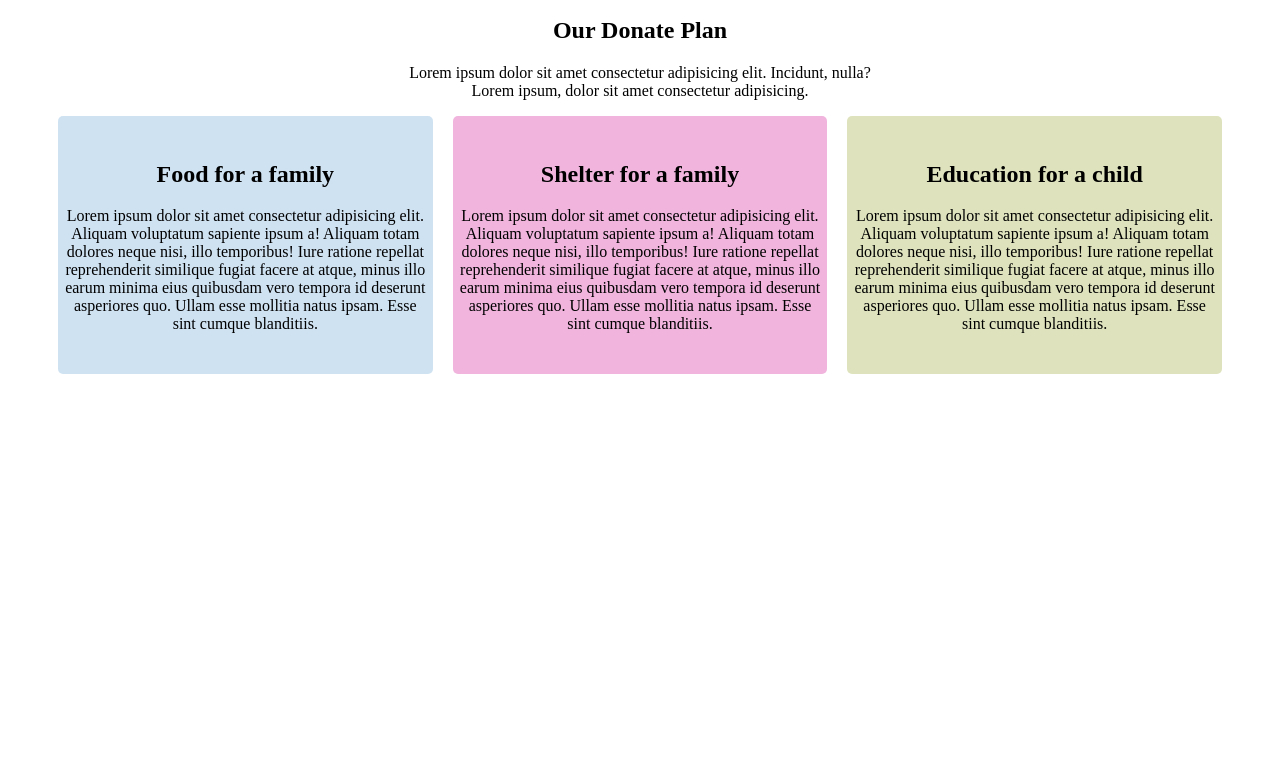
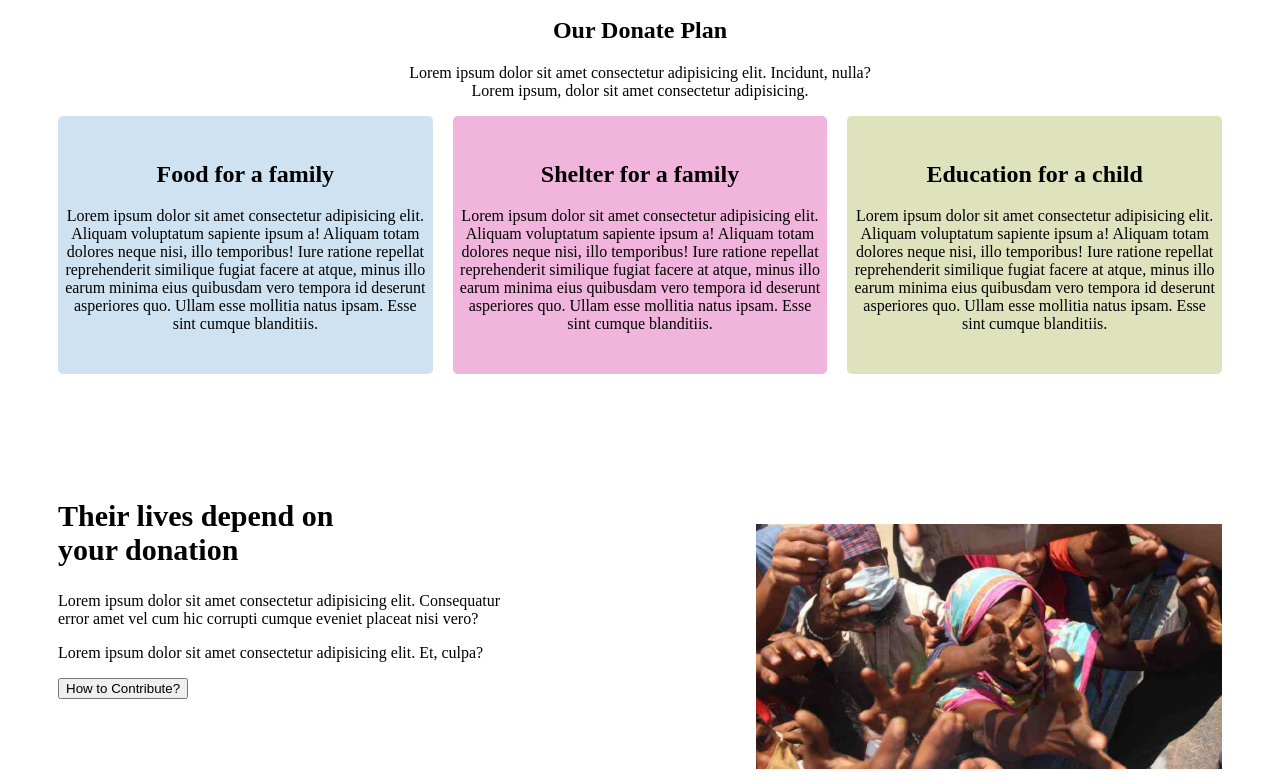
Before and after one commit to Siful-Bappy/Donate-Today-Web-Application, a plain HTML site: page index.html in a window 1280 px wide. Shown: the part 917-1698 px from the top of the page. Before the commit the page ends 1299 px from the top, so only its background shows below. Drawn offline with Linux system fonts and the light colour scheme.

Commit message:
set the contribute section

```diff
--- a/index.html
+++ b/index.html
@@ -109,6 +109,26 @@
           </section>
         </div>
       </section>
+
+      <section class="Contribute-container">
+        <div class="contribute-section contribute-text">
+            <div>
+                <h1>Their lives depend on <br> your donation</h1>
+                <p>
+                    Lorem ipsum dolor sit amet consectetur adipisicing elit. Consequatur error amet vel cum hic corrupti cumque eveniet placeat nisi vero?
+                </p>
+                <p>
+                    Lorem ipsum dolor sit amet consectetur adipisicing elit. Et, culpa?
+                </p>
+                <input type="submit" value="How to Contribute?">
+            </div>
+        </div>
+        <div class="contribute-section contribute-img">
+            <div class="contribute-section-img">
+                <img src="images/donation8.jpg" alt="">
+            </div>
+        </div>
+      </section>
     </main>
   </body>
 </html>
--- a/styles.css
+++ b/styles.css
@@ -43,7 +43,7 @@
     /* justify-content: center;
     align-self: center; */
     font-weight: bold;
-    margin-left: 15rem;
+    margin-left: 17rem;
     padding: 50px 20px;
     width: 50%;
     text-align: center;
@@ -81,3 +81,23 @@
 .our-donate-plan-container .our-donate-plan-three{
     background-color: rgb(222, 227, 189);
 }
+
+.Contribute-container{
+    display: flex;
+    justify-content: space-between;
+    margin-left: 50px;
+    margin-right: 50px;
+    margin-top: 100px;
+}
+.Contribute-container .contribute-section{
+
+    width: 40%;
+}
+.Contribute-container img{
+    width: 100%;
+    margin-top: 50px;
+}
+.contribute-text h1{
+    font-size: 30px;
+    font-weight: bold;
+}
```
